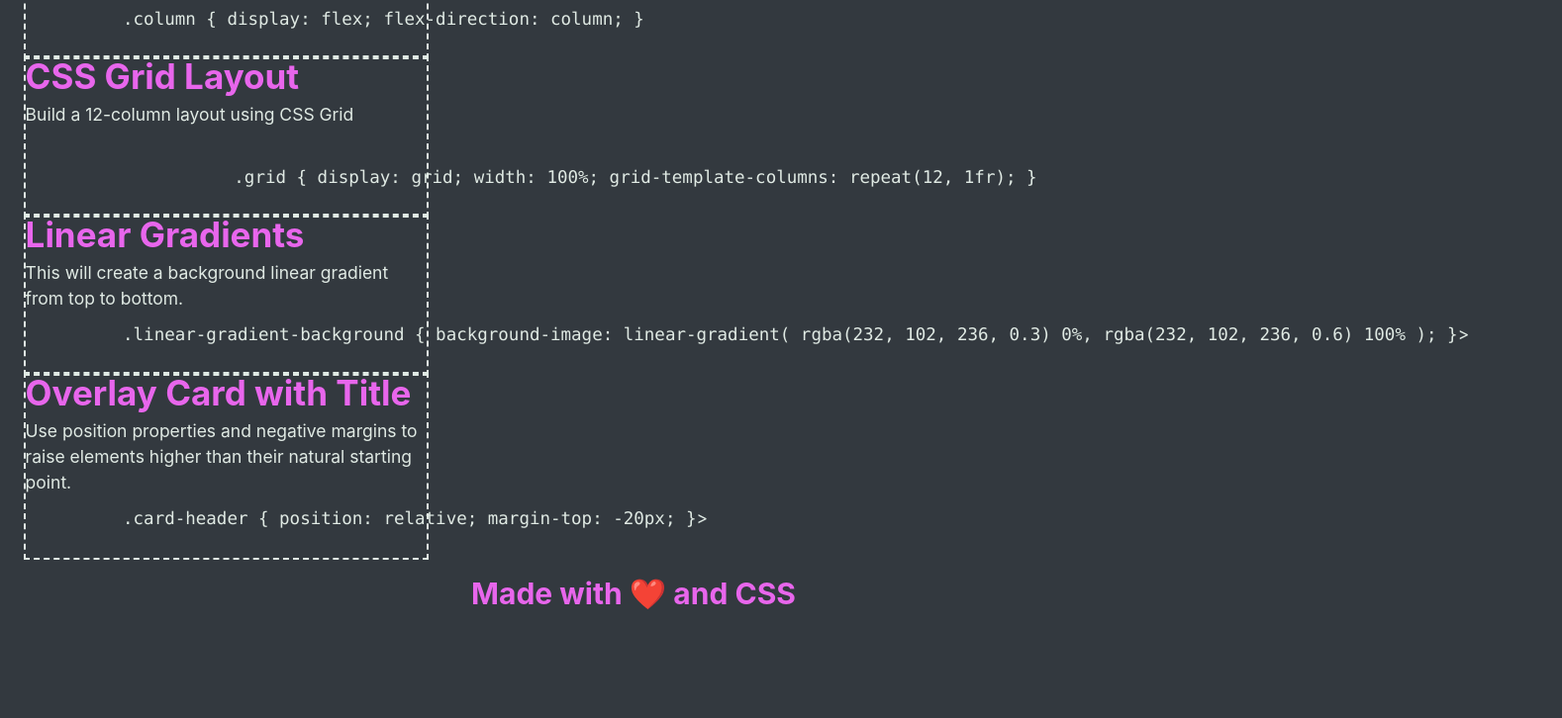
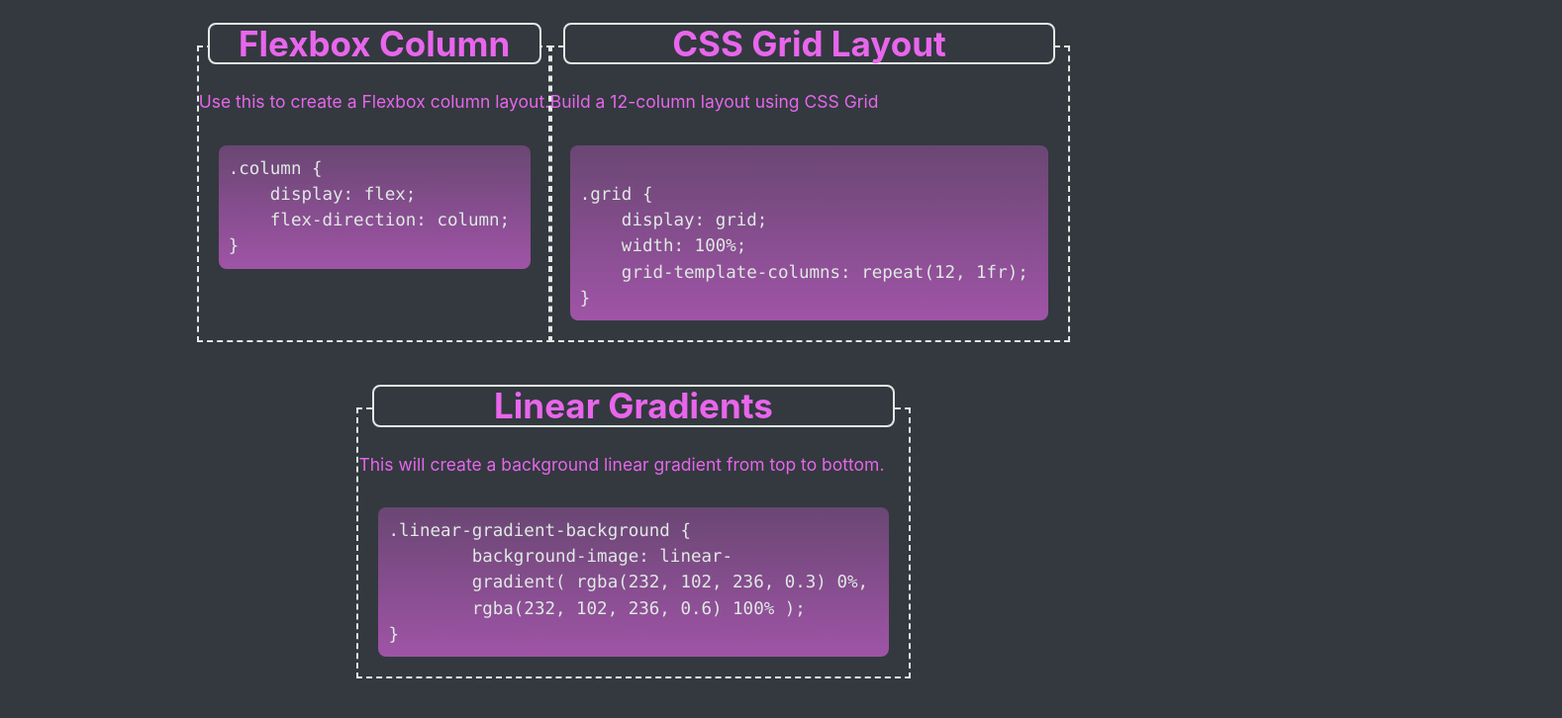
Before and after one commit to danielrezz/Class_activities, a plain HTML site: page starter/index.html in a window 1280 px wide. Shown: the part 708-1434 px from the top of the page at 99% size, 1578 px wide, since content can reach past the window. Before the commit the page ends 1326 px from the top, so only its background shows below. Drawn offline with Linux system fonts and the light colour scheme.

Commit message:
updating files

```diff
--- /dev/null
+++ b/starter/assets/css/reference.css
@@ -0,0 +1,155 @@
+Reference
+
+/* color scheme sourced from http://khroma.co/generator/ */
+:root {
+    --outer-space: #33393f;
+    --bright-turquoise: #2aefcb;
+    --gin: #e0eae4;
+    --heliotrope: #e866ec;
+  }
+
+  /* set content highlight color and background */
+  ::selection {
+    background-color: var(--bright-turquoise);
+    color: var(--outer-space);
+  }
+
+  /* on <pre> click, select all contents so the code is highlighted */
+  pre:active {
+    user-select: all;
+  }
+
+  html {
+    /* set 1rem to 10px instead of native 16px to make it easier to calculate font-size values for the rest of the page (e.g. 1.6rem is 16px, 2.0rem is 20px, etc.) */
+    font-size: 62.5%;
+  }
+
+  body {
+    /* Sans Serif font stack is implemented to help select the best font for each type of computer operating system */
+    font-family: -apple-system, BlinkMacSystemFont, 'Segoe UI', Roboto, Helvetica,
+      Arial, sans-serif, 'Apple Color Emoji', 'Segoe UI Emoji', 'Segoe UI Symbol';
+
+    /* set body font size to 1.75rem, which is 1.75x more than the font-size of 10px, making it 17.5px  */
+    font-size: 1.75rem;
+    line-height: 1.5;
+    color: var(--gin);
+    background-color: var(--outer-space);
+  }
+
+  h1,
+  h2,
+  h3,
+  h4,
+  h5,
+  h6 {
+    margin-bottom: 0.625rem;
+    color: var(--heliotrope);
+    font-weight: 700;
+    line-height: 1.1;
+  }
+
+  h1 {
+    /* 4rem = 40px (4 * 10px) */
+    font-size: 4rem;
+  }
+
+  h2 {
+    font-size: 3.5rem;
+  }
+
+  h3 {
+    font-size: 3rem;
+  }
+
+  h4 {
+    font-size: 2.5rem;
+  }
+
+  h5 {
+    font-size: 2rem;
+  }
+
+  h6 {
+    font-size: 1.5rem;
+  }
+
+  p {
+    margin-bottom: 1rem;
+  }
+
+  code {
+    /* Monospace font stack is used for our code blocks to make it look more like code */
+    font-family: Consolas, 'Andale Mono WT', 'Andale Mono', 'Lucida Console',
+      'Lucida Sans Typewriter', 'DejaVu Sans Mono', 'Bitstream Vera Sans Mono',
+      'Liberation Mono', 'Nimbus Mono L', Monaco, 'Courier New', Courier,
+      monospace;
+  }
+
+  header {
+    width: 96%;
+    margin: 0 auto;
+    padding: 2.5rem;
+    text-align: center;
+  }
+
+  header h1 {
+    padding: 1rem 1.2rem;
+    font-size: 4.5rem;
+  }
+
+  main {
+    width: 96%;
+    margin: 2rem auto;
+  }
+
+  main section {
+    display: flex;
+    flex-direction: row;
+    flex-wrap: wrap;
+    justify-content: center;
+  }
+
+  main section figure {
+    display: flex;
+    flex-direction: column;
+    justify-content: flex-start;
+    min-height: 100%;
+    margin: 5rem 2rem;
+    outline: 2px dashed var(--gin);
+    transition: all 0.5s ease-in-out;
+  }
+
+  main section figure h2 {
+    position: relative;
+    background-color: var(--outer-space);
+    color: var(--heliotrope);
+    border: 2px solid var(--gin);
+    border-radius: 8px;
+    transition: all 0.5s ease-in-out;
+    top: -4rem;
+    margin: 0 auto;
+    width: 95%;
+  }
+
+  /* set an outer and inner drop shadow on the card to create a glowing effect on hover */
+  main section figure:hover,
+  main section figure:hover h2 {
+    box-shadow: inset 0px 0px 8px var(--heliotrope), 0 0 15px var(--heliotrope);
+  }
+
+  pre {
+    border-radius: 8px;
+    background-color: var(--heliotrope);
+    background: linear-gradient( rgba(232, 102, 236, 0.3) 0%, rgba(232, 102, 236, 0.6) 100% );
+  }
+
+  footer {
+    margin: 1.5rem;
+    text-align: center;
+  }
+
+  @media screen and (max-width: 1032px) {
+    main section figure {
+      flex: 0 0 100%;
+    }
+  }
--- a/starter/assets/css/style.css
+++ b/starter/assets/css/style.css
@@ -102,13 +102,61 @@ main {
 
 main section figure {
   /* outline is like border, but on the outside of the box instead of inside */
+  display: flex;
+  flex-direction: column;
+  justify-content: flex-start;
+  min-height: 100%;
+  margin-top: 50px;
+  margin-bottom: 20px;
   outline: 2px dashed var(--gin);
-  width: 33%;
+}
+
+main section figure p {
+  /* display: flex;
+  flex-wrap: wrap; */
+  color: var(--heliotrope)
+}
+
+main section figure h2 {
+  position: relative;
+  background-color: var(--outer-space);
+  color: var(--heliotrope);
+  border: 2px solid var(--gin);
+  border-radius: 8px;
+  margin: 0 auto;
+  text-align: center;
+  width: 95%;
+  top: -25px;
+}
+
+main section {
   display: flex;
+  flex-direction: row;
   flex-wrap: wrap;
+  justify-content: center;
+}
+
+main section figure pre {
+  white-space: pre-wrap;
+  overflow: auto;
+  tab-size: 4;
+  color: var(--gin);
+  border-radius: 8px;
+  padding: 10px;
+  margin: 20px;
+  background-image: linear-gradient( rgba(232, 102, 236, 0.3) 0%, rgba(232, 102, 236, 0.6) 100% );
+}
+
 }
 
 footer {
   margin: 1.5rem;
   text-align: center;
 }
+
+@media screen and (max-width: 992px) {
+  main section figure {
+    flex: 0 0 50%;
+    max-width: 50%;
+  }
+}
--- a/starter/index.html
+++ b/starter/index.html
@@ -46,9 +46,17 @@
                     Use transition and box shadows to glow on hover.
                 </p>
                 <pre>
-                    <code>.code-card .card-header { border-radius: 8px; transition: all 0.5s ease-in-out; }</code>
-                    <code>.code-card:hover, .code-card:hover .card-header { box-shadow: inset 0px 0px 8px rgba(232, 102, 236, 1), 0 0 15px rgba(232, 102, 236, 1); }</code>
-                </pre>
+<code>.code-card .card-header {
+    border-radius: 8px;
+    transition: all 0.5s ease-in-out;
+}</code>
+
+<code>.code-card:hover,
+    .code-card:hover .card-header {
+    box-shadow: inset 0px 0px 8px
+    rgba(232, 102, 236, 1), 0 0 15px
+    rgba(232, 102, 236, 1);
+}</code></pre>
             </figure>
             <figure>
                 <h2>
@@ -58,8 +66,10 @@
                     Use this to create a Flexbox column layout.
                 </p>
                 <pre>
-                    <code>.column { display: flex; flex-direction: column; }</code>
-                </pre>
+<code>.column {
+    display: flex;
+    flex-direction: column;
+}</code></pre>
             </figure>
             <figure>
                 <h2>
@@ -69,8 +79,11 @@
                     Build a 12-column layout using CSS Grid
                 </p>
                 <pre><code>
-                    .grid { display: grid; width: 100%; grid-template-columns: repeat(12, 1fr); }
-                </code></pre>
+.grid {
+    display: grid;
+    width: 100%;
+    grid-template-columns: repeat(12, 1fr);
+}</code></pre>
             </figure>
             <figure>
                 <h2>
@@ -80,19 +93,22 @@
                     This will create a background linear gradient from top to bottom.
                 </p>
                 <pre>
-                    <code>.linear-gradient-background { background-image: linear-gradient( rgba(232, 102, 236, 0.3) 0%, rgba(232, 102, 236, 0.6) 100% ); }</code>>
-                </pre>
+<code>.linear-gradient-background {
+        background-image: linear-
+        gradient( rgba(232, 102, 236, 0.3) 0%,
+        rgba(232, 102, 236, 0.6) 100% );
+}</code></pre>
             </figure>
             <figure>
                 <h2>
                     Overlay Card with Title
                 </h2>
-                <p>
-                    Use position properties and negative margins to raise elements higher than their natural starting point.
+                <p>Use position properties and negative margins to raise elements higher than their natural starting point.
                 </p>
-                <pre>
-                    <code>.card-header { position: relative; margin-top: -20px; }</code>>
-                </pre>
+                <pre><code>.card-header {
+        position: relative;
+        margin-top: -20px;
+}</code></pre>
             </figure>
         </section>
     </main>
```
Also changed, not shown: 01-CodeDissection/js-dissect.html (added, +63 -0 lines), 03-PizzaVariables/Unsolved/pizza-variables.html (added, +40 -0 lines), 06-PromptDemo/prompt-demo.html (added, +24 -0 lines), 07-PromptSushi/Unsolved/prompt-sushi.html (added, +21 -0 lines), 3 other files.
